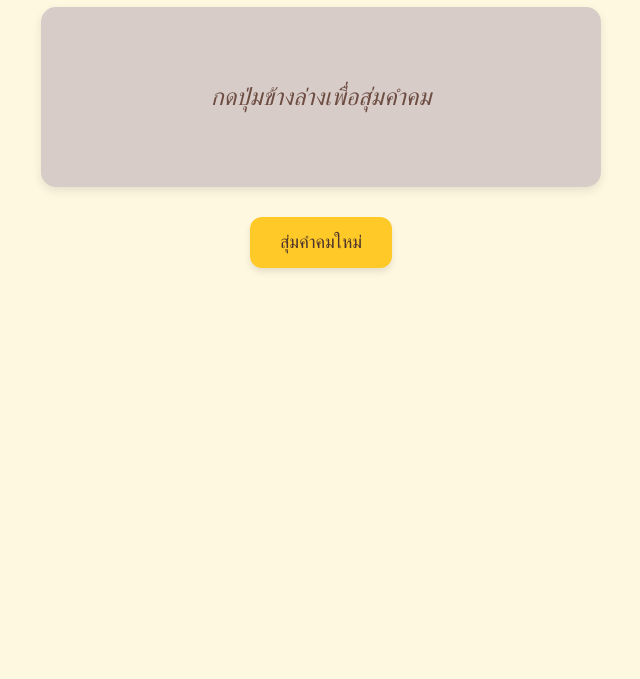
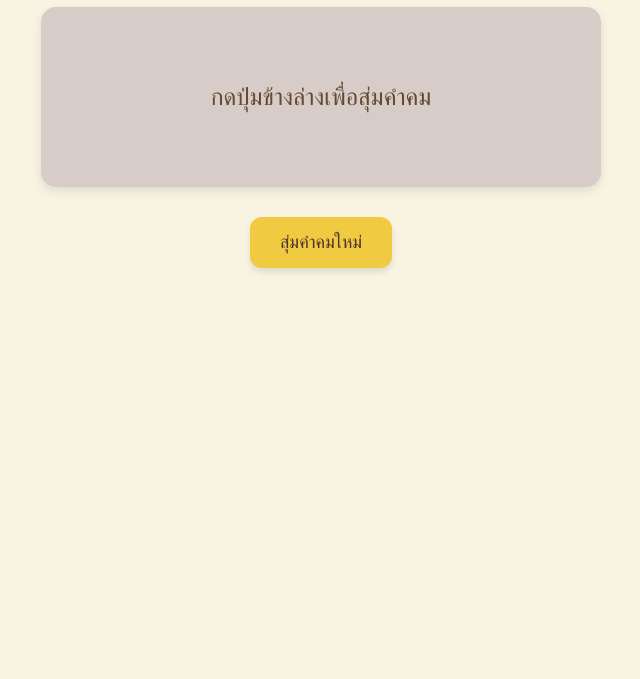
Before and after one commit to fayinwza/quotes-random, a plain HTML site: page index.html in a window 1280 px wide. Shown: the part 121-800 px from the top of the page, without its empty margins (319-959 px from the left). Drawn offline with Linux system fonts and the light colour scheme.

Commit message:
Add files via upload

```diff
--- a/index.html
+++ b/index.html
@@ -6,11 +6,23 @@
   <style>
     body {
       font-family: 'Prompt', sans-serif;
-      background: #fff8e1;
+      background: #f8f4e1;
       text-align: center;
       padding: 40px;
-      color: #6d4c41;
+      color: #644a31;
     }
+
+    .slide-in {
+      opacity: 0;
+      transform: translateY(50px);
+      transition: all 1s ease;
+    }
+
+    .slide-in.show {
+      opacity: 1;
+      transform: translateY(0);
+    }
+
     #quote-box {
       margin: auto;
       padding: 30px;
@@ -19,15 +31,15 @@
       background-color: #d7ccc8;
       box-shadow: 0 4px 10px rgba(0,0,0,0.1);
       font-size: 24px;
-      font-style: italic;
       min-height: 120px;
       display: flex;
       align-items: center;
       justify-content: center;
     }
+
     button {
       margin-top: 30px;
-      background-color: #ffca28;
+      background-color: #f0ca41;
       border: none;
       border-radius: 12px;
       padding: 15px 30px;
@@ -37,6 +49,7 @@
       box-shadow: 0 4px 6px rgba(0,0,0,0.1);
       transition: background-color 0.3s ease;
     }
+
     button:hover {
       background-color: #ffd54f;
     }
@@ -44,9 +57,9 @@
 </head>
 <body>
 
-  <h1>คำพูดเด็ด ๆ จากคณะกรรมการ</h1>
-  <div id="quote-box">กดปุ่มข้างล่างเพื่อสุ่มคำคม</div>
-  <button onclick="showQuote()">สุ่มคำคมใหม่</button>
+  <h1 class="slide-in">แรงบันดาลใจจากพวกเรา</h1>
+  <div id="quote-box" class="slide-in">กดปุ่มข้างล่างเพื่อสุ่มคำคม</div>
+  <button onclick="showQuote()" class="slide-in">สุ่มคำคมใหม่</button>
 
   <script>
     const quotes = [
@@ -64,6 +77,12 @@
       const randomIndex = Math.floor(Math.random() * quotes.length);
       document.getElementById('quote-box').textContent = quotes[randomIndex];
     }
+
+    window.addEventListener('load', () => {
+      document.querySelectorAll('.slide-in').forEach(el => {
+        el.classList.add('show');
+      });
+    });
   </script>
 
 </body>
```
